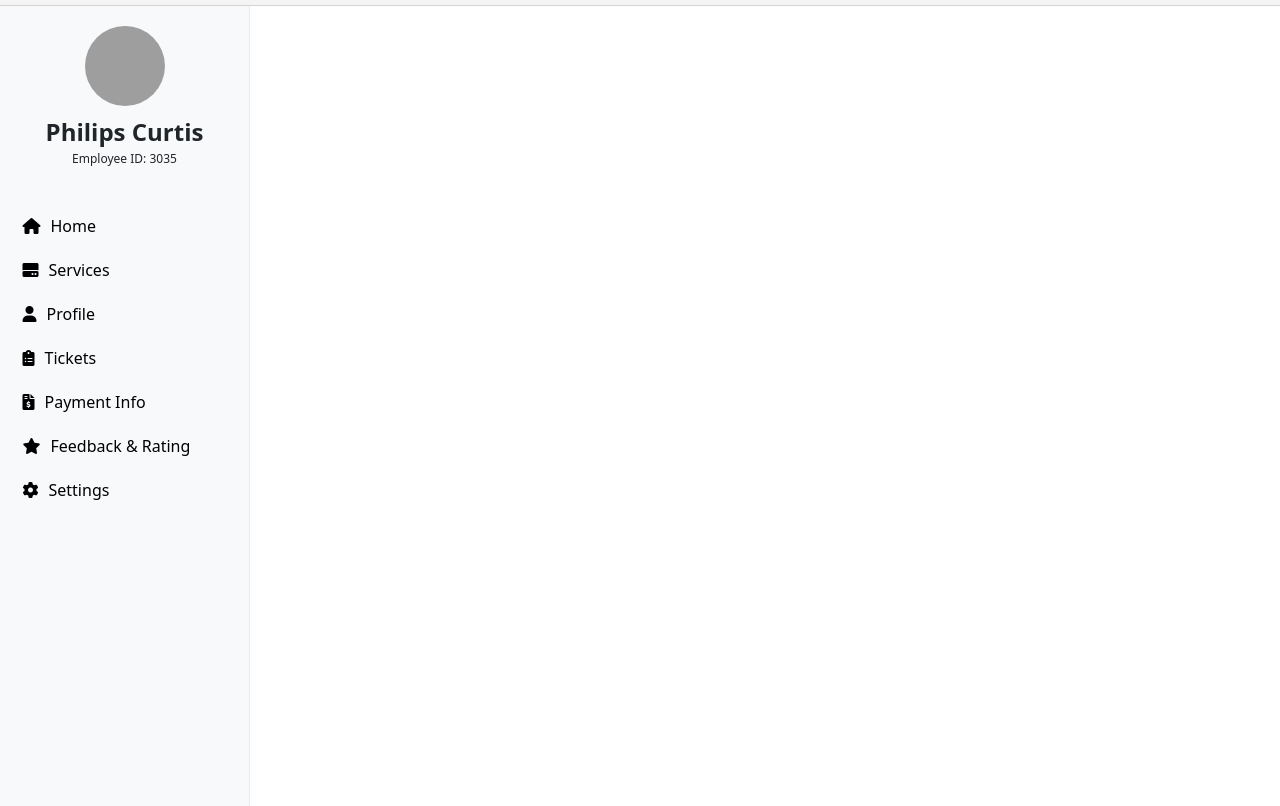
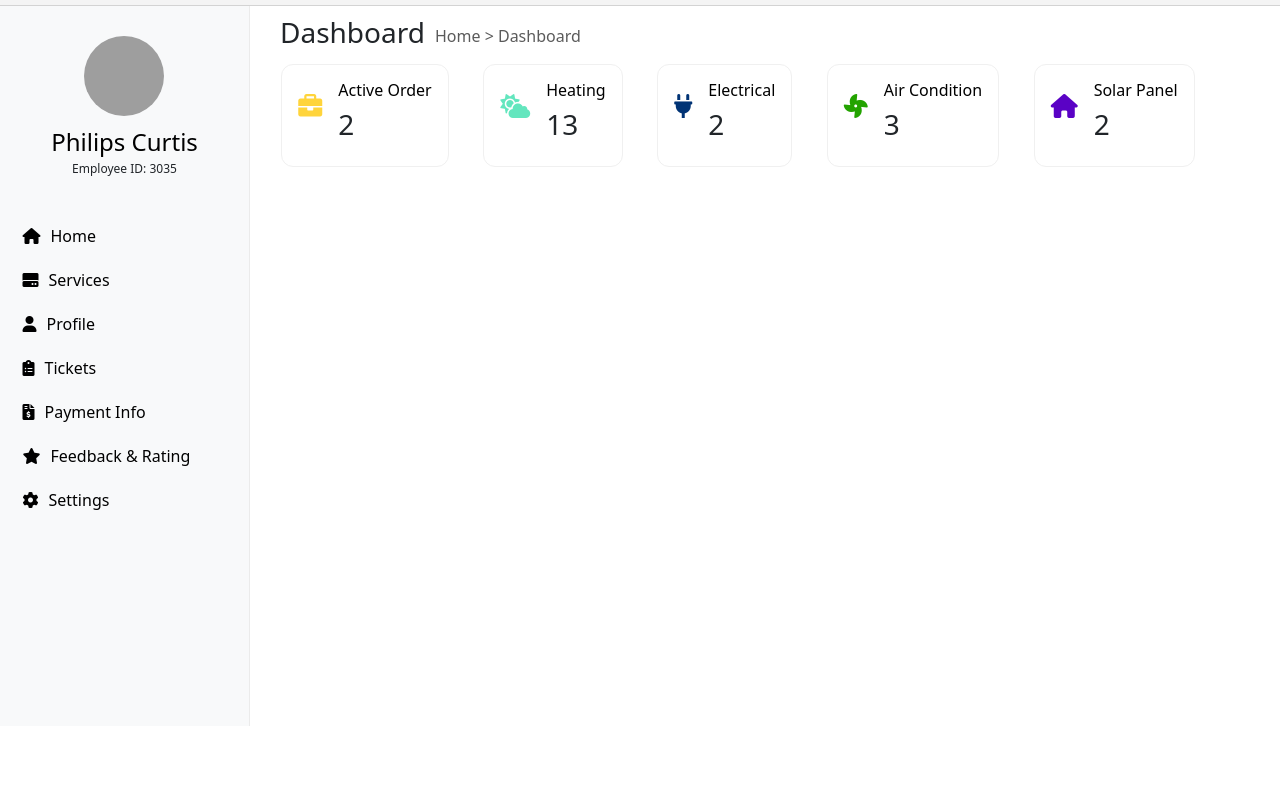
Before and after one commit to GlenPerera/Zelora-Assignment, a plain HTML site: page index.html in a window 1280 px wide. Shown: the part 51-857 px from the top of the page. After the commit the page ends 800 px from the top, so only its background shows below. Drawn offline with nearby package versions, Linux system fonts and the light colour scheme; grey boxes are pictures that could not be loaded.

Commit message:
Done with navbar and side bar

```diff
--- a/index.html
+++ b/index.html
@@ -106,6 +106,94 @@
           </div>
         </div>
       </section>
+
+      <section class="herosection">
+        <div class="hero-topic">
+          <h3>Dashboard</h3>
+          <p class="para">Home > Dashboard</p>
+        </div>
+
+        <div class="articles">
+          <div class="article">
+            <div class="flex">
+              <i
+                class="fa-solid fa-briefcase icon-large"
+                style="color: #ffd43b"
+              ></i>
+
+              <div>
+                <h3 class="user-name">Active Order</h3>
+
+                <div class="flow-root">
+                  <h3>2</h3>
+                </div>
+              </div>
+            </div>
+          </div>
+
+          <div class="article">
+            <div class="flex">
+              <i
+                class="fa-solid fa-cloud-sun icon-large"
+                style="color: #63e6be"
+              ></i>
+
+              <div>
+                <h3 class="user-name">Heating</h3>
+
+                <div class="flow-root">
+                  <h3>13</h3>
+                </div>
+              </div>
+            </div>
+          </div>
+
+          <div class="article">
+            <div class="flex">
+              <i class="fa-solid fa-plug icon-large" style="color: #003375"></i>
+
+              <div>
+                <h3 class="user-name">Electrical</h3>
+
+                <div class="flow-root">
+                  <h3>2</h3>
+                </div>
+              </div>
+            </div>
+          </div>
+
+          <div class="article">
+            <div class="flex">
+              <i class="fa-solid fa-fan icon-large" style="color: #23a300"></i>
+
+              <div>
+                <h3 class="user-name">Air Condition</h3>
+
+                <div class="flow-root">
+                  <h3>3</h3>
+                </div>
+              </div>
+            </div>
+          </div>
+
+          <div class="article">
+            <div class="flex">
+              <i
+                class="fa-solid fa-house icon-large"
+                style="color: #5a02c5"
+              ></i>
+
+              <div>
+                <h3 class="user-name">Solar Panel</h3>
+
+                <div class="flow-root">
+                  <h3>2</h3>
+                </div>
+              </div>
+            </div>
+          </div>
+        </div>
+      </section>
     </main>
     <script
       src="https://cdn.jsdelivr.net/npm/bootstrap@5.2.3/dist/js/bootstrap.bundle.min.js"
--- a/style.css
+++ b/style.css
@@ -15,6 +15,10 @@ body {
 
 .navbar h4 {
   margin-left: 2rem;
+}
+
+main {
+  display: flex;
 }
 
 .search-container {
@@ -70,14 +74,19 @@ body {
   margin-left: 10px;
 }
 
+.user-details .user-name {
+  color: black;
+  font-size: x-large;
+}
+
 /*Sidebar*/
 .sidebar-container {
   display: flex;
   flex-direction: column;
   align-items: center;
-
-  height: 100vh;
-  padding: 20px;
+  position: fixed;
+  height: 90vh;
+  padding: 30px;
   width: 250px;
   background-color: #f8f9fa;
   border-right: 1px solid #ebebeb;
@@ -137,3 +146,81 @@ body {
   display: flex;
   flex-direction: column; /* Align buttons vertically */
 }
+
+/* Ensure the herosection takes up the remaining space */
+.herosection {
+  flex-grow: 1;
+  padding: 80px;
+  padding-top: 60px;
+  background-color: #ffffff46;
+  overflow-y: auto;
+  margin-left: 200px; /* Adjust to the width of the sidebar */
+}
+
+.herosection .hero-topic {
+  margin-top: -50px;
+  display: flex;
+}
+
+.herosection .para {
+  padding-left: 10px;
+  padding-top: 8px;
+  font-size: medium;
+  color: rgba(0, 0, 0, 0.646);
+}
+
+/*Cards*/
+/* General styling */
+body {
+  background-color: #1f2937;
+  font-family: Arial, sans-serif;
+}
+
+.articles {
+  display: flex;
+  margin-right: 4px;
+  gap: 2rem;
+  justify-content: space-around;
+}
+/* Article styling */
+.article {
+  border-radius: 0.75rem;
+  border: 1px solid #e9e9ea;
+  background-color: white;
+  padding: 1rem;
+  max-width: 260px;
+  border: 1px solid rgb(240, 240, 240);
+  /*newly Added*/
+}
+
+/* Flex container for user info */
+.flex {
+  display: flex;
+  align-items: center;
+  gap: 1rem;
+}
+
+/* User image */
+.user-image {
+  width: 4rem;
+  height: 4rem;
+  border-radius: 50%;
+  object-fit: cover;
+}
+
+/* User name */
+.user-name {
+  font-size: medium;
+  font-weight: 400;
+  color: black;
+}
+
+/* Links container */
+.flow-root {
+  overflow: hidden;
+}
+
+.icon-large {
+  font-size: 1.5rem; /* Adjust the size as needed */
+  margin-top: -18px;
+}
```
